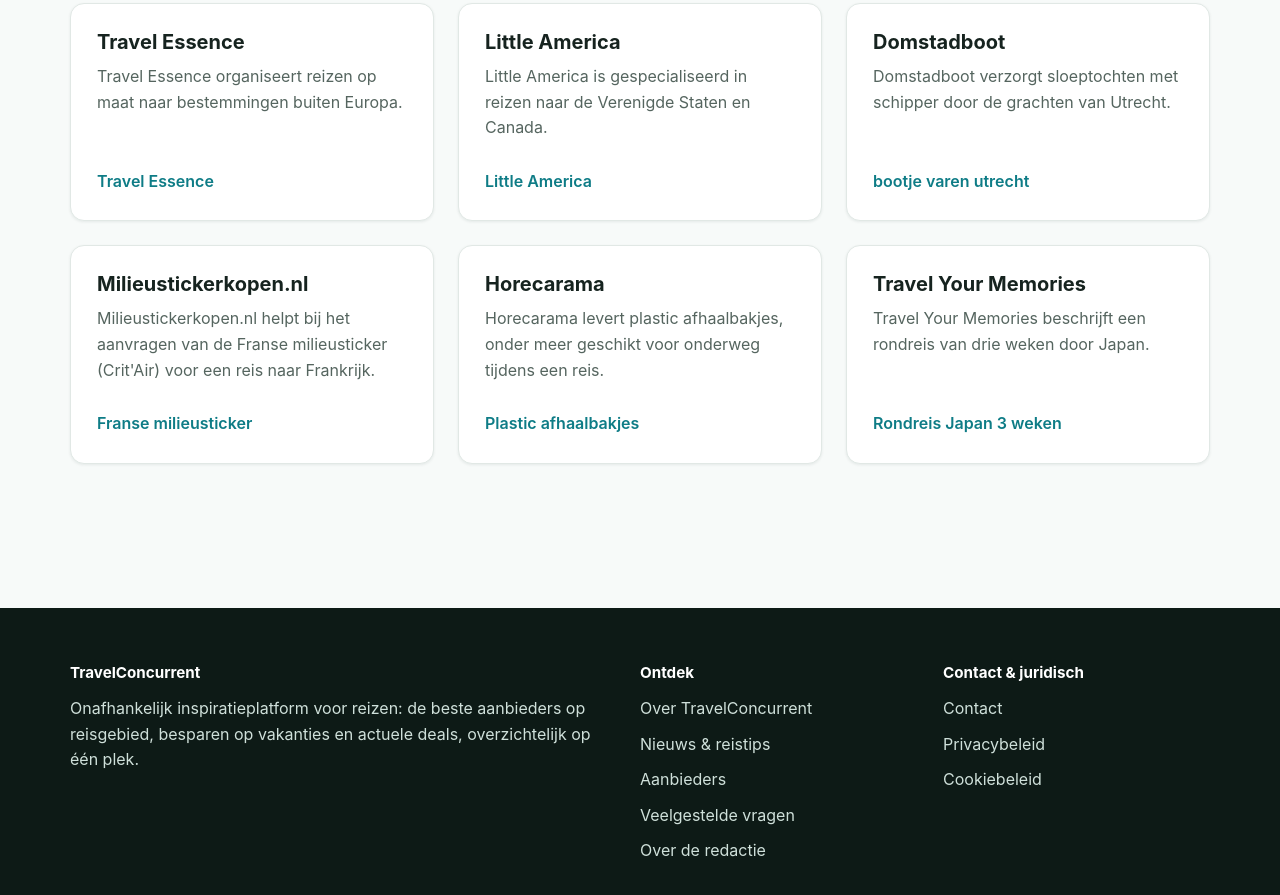
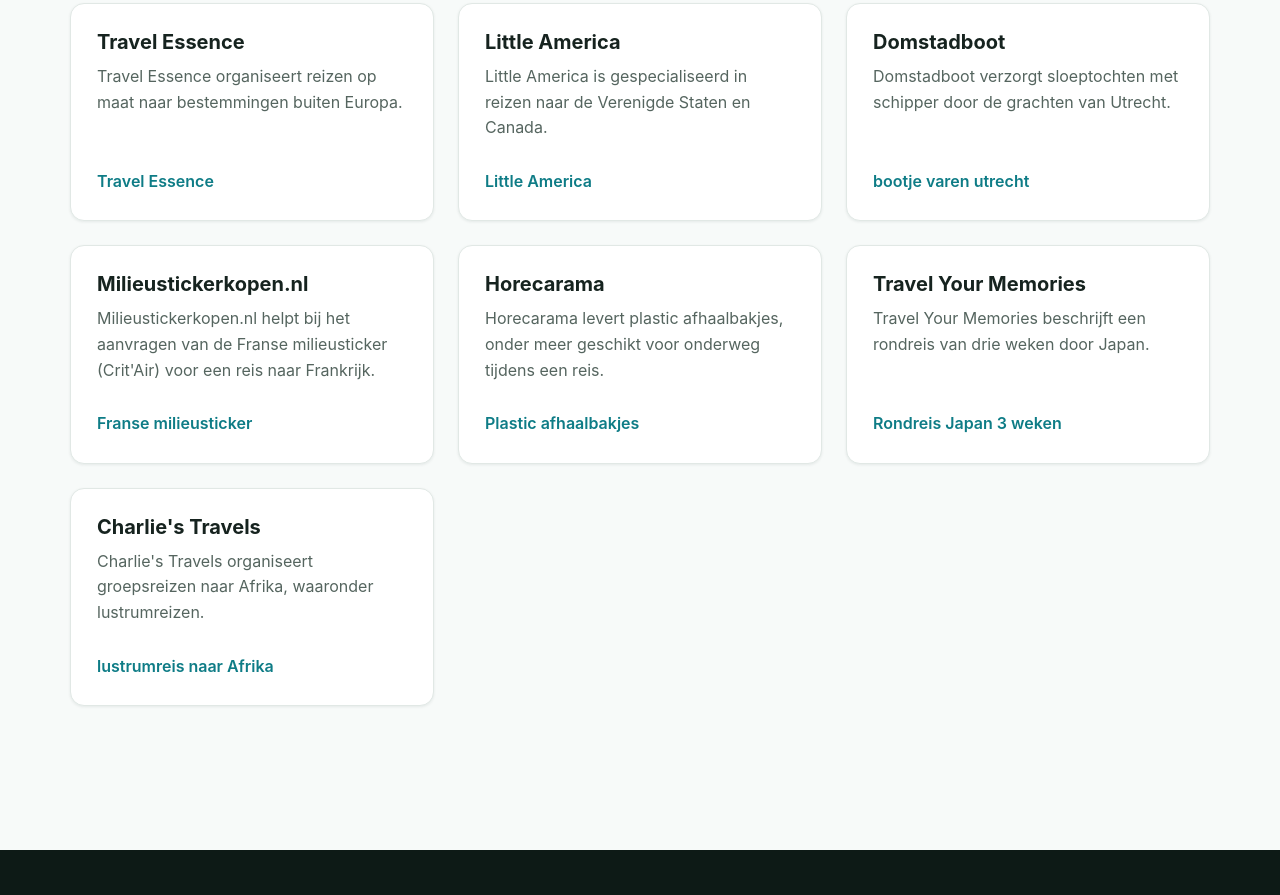
Before and after one commit to alexjknol-del/travelconcurrent.nl, an Astro site: page /partners in a window 1280 px wide. Shown: the part 375-1270 px from the top of the page. Built offline with nearby package versions, Linux system fonts and the light colour scheme; Astro itself is replaced by a stand-in of ours.

Commit message:
Add files via upload

```diff
--- a/src/pages/partners.astro
+++ b/src/pages/partners.astro
@@ -38,6 +38,12 @@
     beschrijving: 'Travel Your Memories beschrijft een rondreis van drie weken door Japan.',
     anchor: 'Rondreis Japan 3 weken',
   },
+  {
+    naam: "Charlie's Travels",
+    url: 'https://charlies-travels.com/doelgroep/lustrumreis/',
+    beschrijving: "Charlie's Travels organiseert groepsreizen naar Afrika, waaronder lustrumreizen.",
+    anchor: 'lustrumreis naar Afrika',
+  },
 ];
 ---
 <BaseLayout
```
